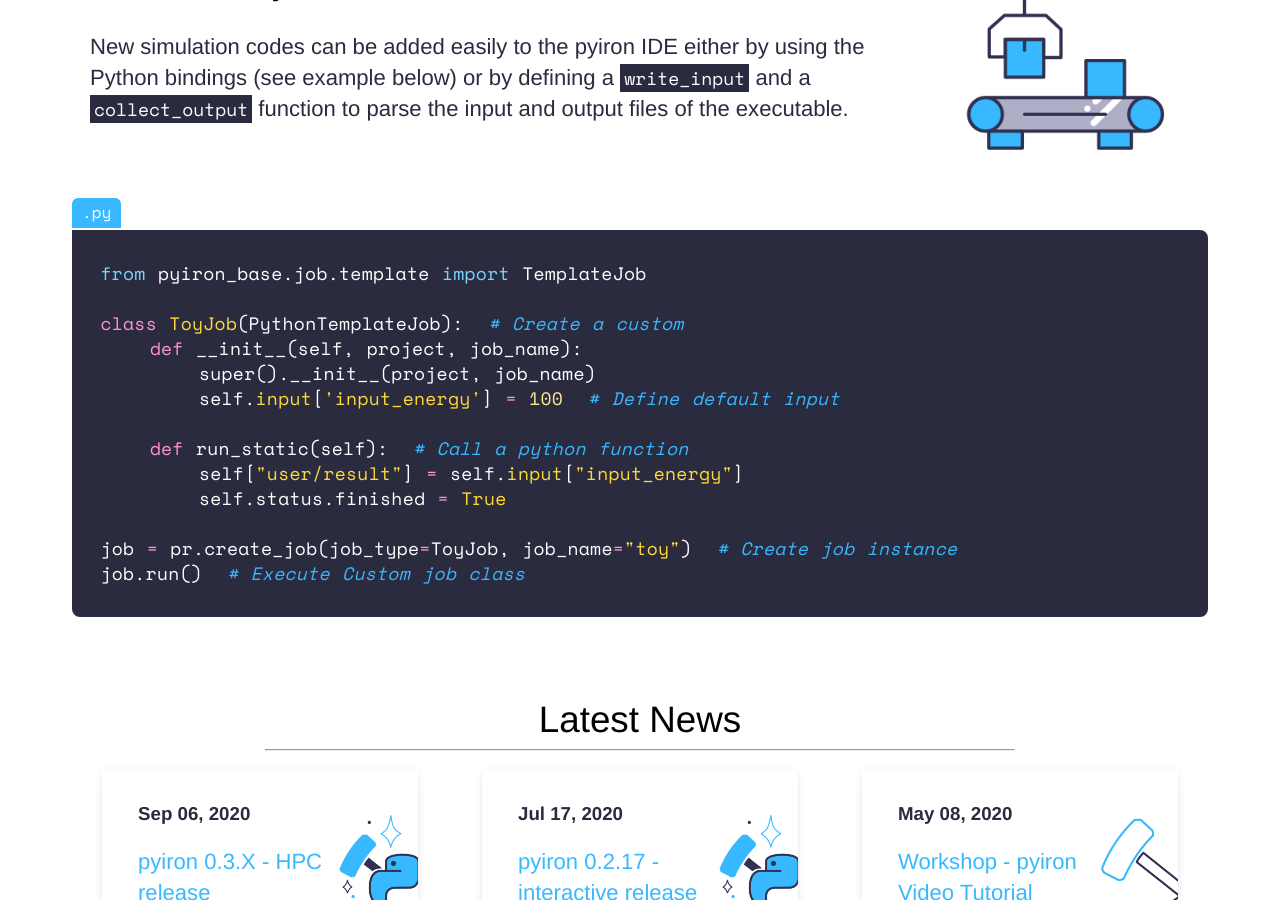
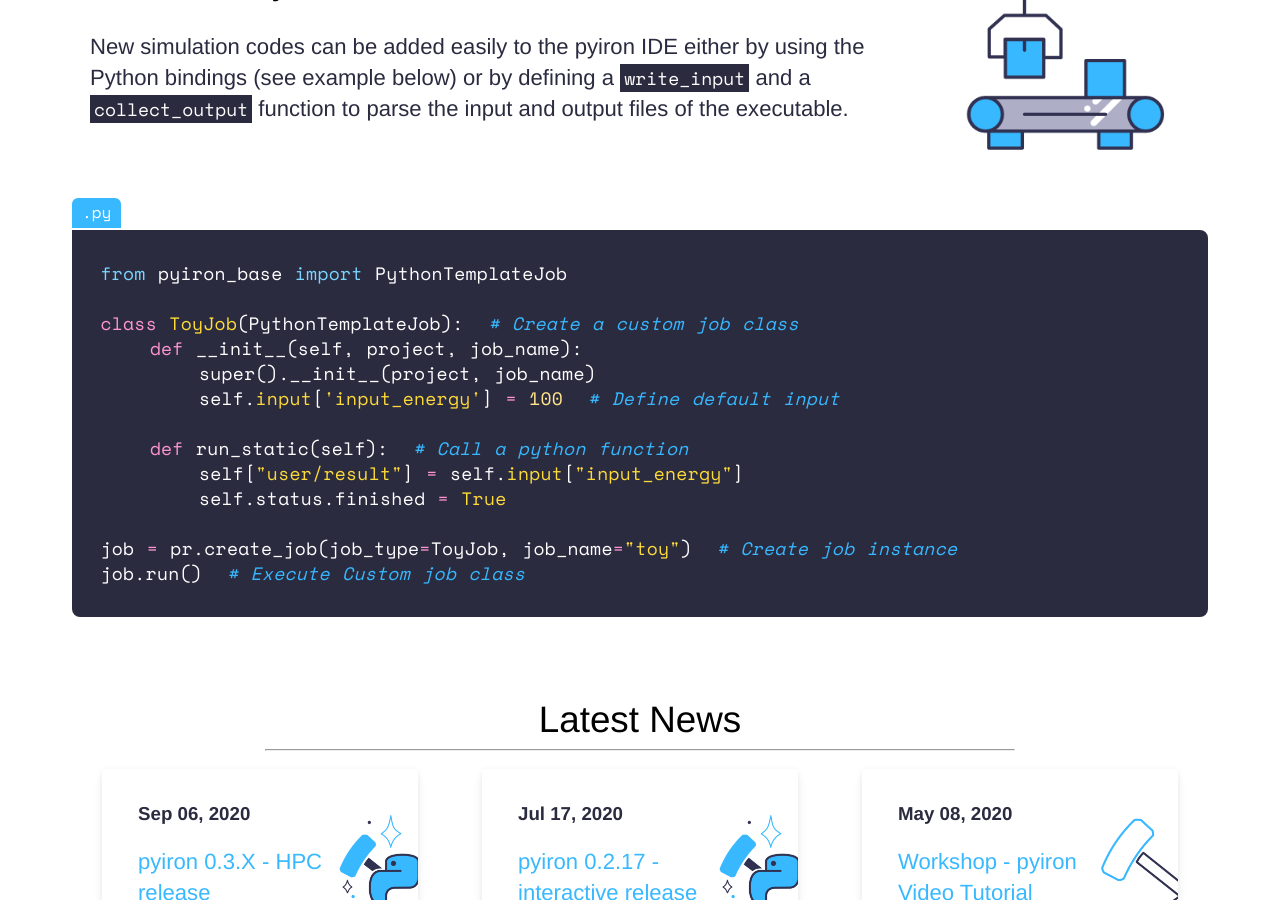
Before and after one commit to pyiron/pyiron.github.io, a Jekyll site: the page built from index.html, in a window 1280 px wide and 900 px high, scrolled down 2762 px. Built offline with Jekyll 4.4.1, drawn with Linux system fonts in a browser that asks for light colours; nearby versions of some CDN libraries.

Commit message:
Update extendability.md

````diff
--- a/_includes/extendability.md
+++ b/_includes/extendability.md
@@ -1,7 +1,7 @@
 ```python
-from pyiron_base.job.template import TemplateJob
+from pyiron_base import PythonTemplateJob
 
-class ToyJob(PythonTemplateJob):  # Create a custom
+class ToyJob(PythonTemplateJob):  # Create a custom job class
     def __init__(self, project, job_name):
         super().__init__(project, job_name)
         self.input['input_energy'] = 100  # Define default input
````
